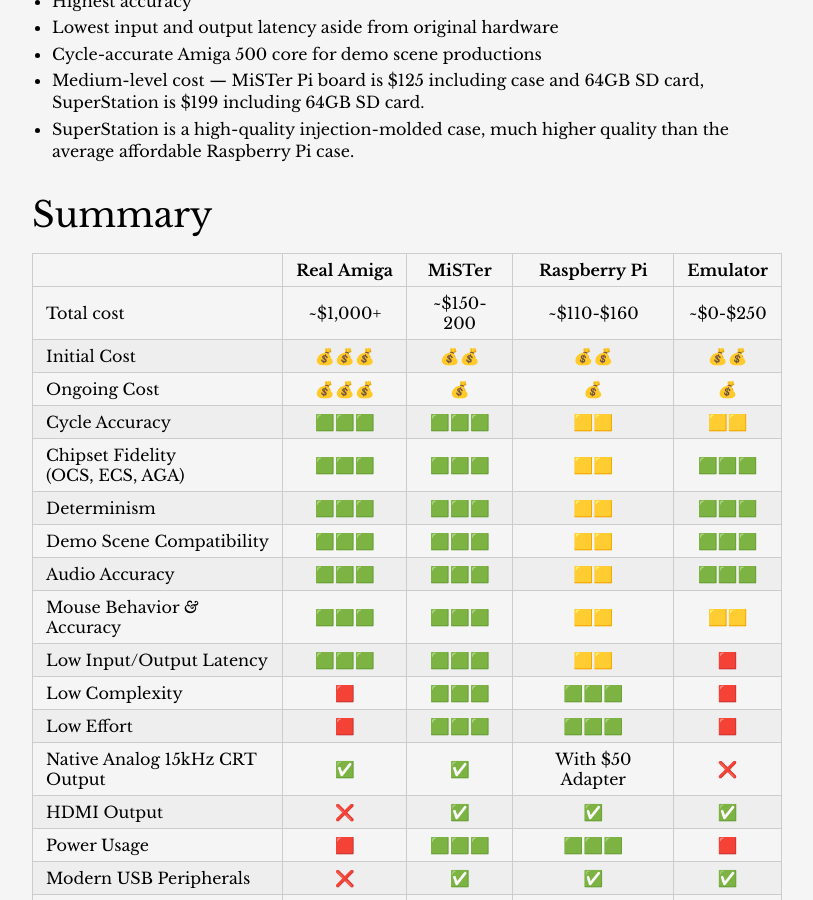
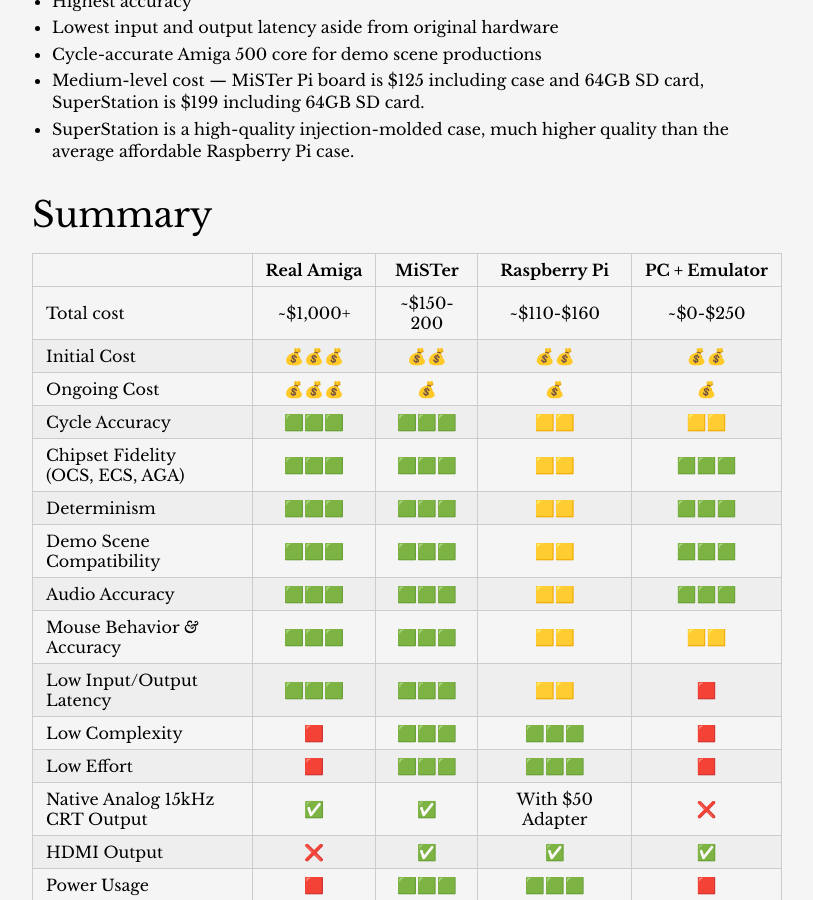
Before and after one commit to amigavision/amigavision.github.io, a Jekyll site: the page built from best.md, in a window 1280 px wide and 900 px high, scrolled down 1110 px. Shown: the whole window, without its empty margins (233-1046 px from the left). Built offline with Jekyll 4.4.1, drawn with Linux system fonts in a browser that asks for light colours.

Commit message:
Clarify header

```diff
--- a/best.md
+++ b/best.md
@@ -37,8 +37,8 @@
 
 ## Summary
 
-|   | Real&nbsp;Amiga | MiSTer | Raspberry&nbsp;Pi | Emulator
-|---|:---------------:|:------:|:-----------------:|:--------:
+|   | Real&nbsp;Amiga | MiSTer | Raspberry&nbsp;Pi | PC&nbsp;+&nbsp;Emulator
+|---|:---------------:|:------:|:-----------------:|:-----------------------:
 Total cost | ~$1,000+ | ~$150-200 | ~$110-$160 | ~$0-$250
 Initial Cost | 💰💰💰 | 💰💰 | 💰💰 |  💰💰
 Ongoing Cost | 💰💰💰 | 💰 | 💰 | 💰
```
